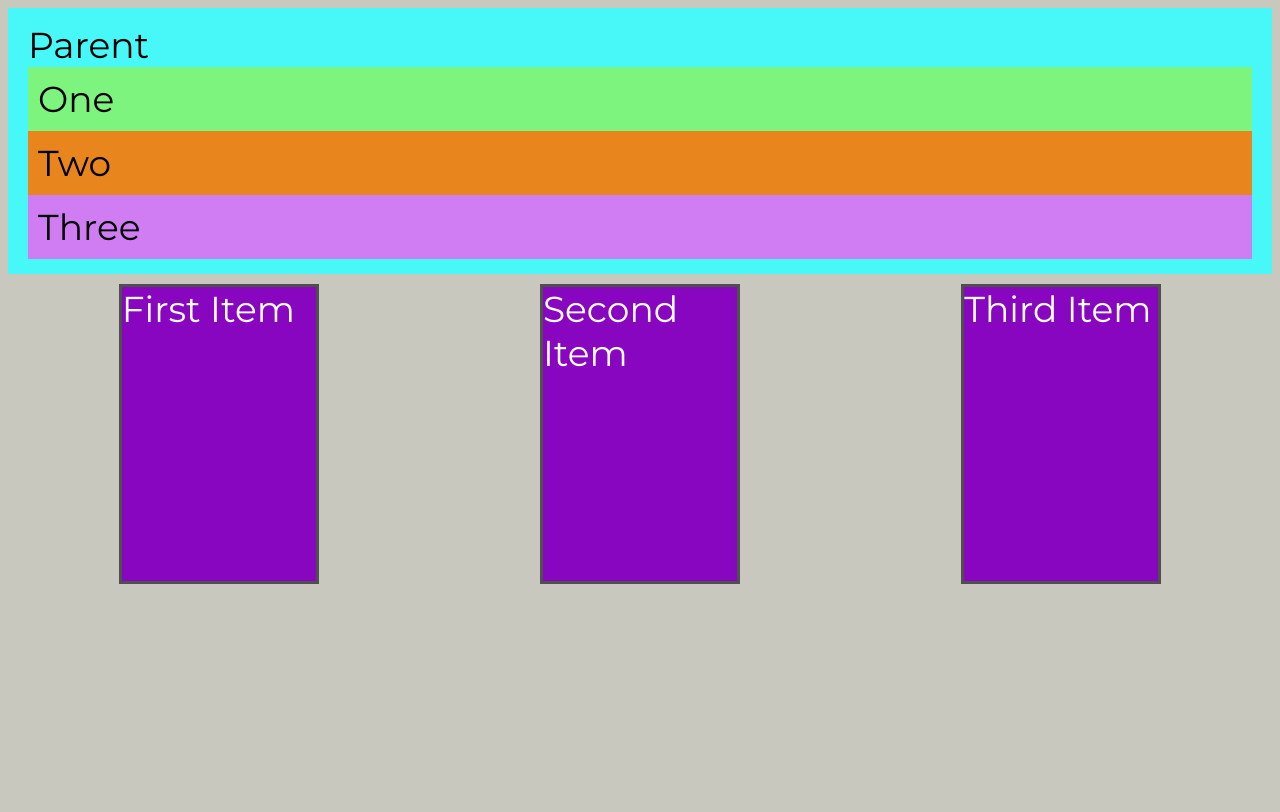
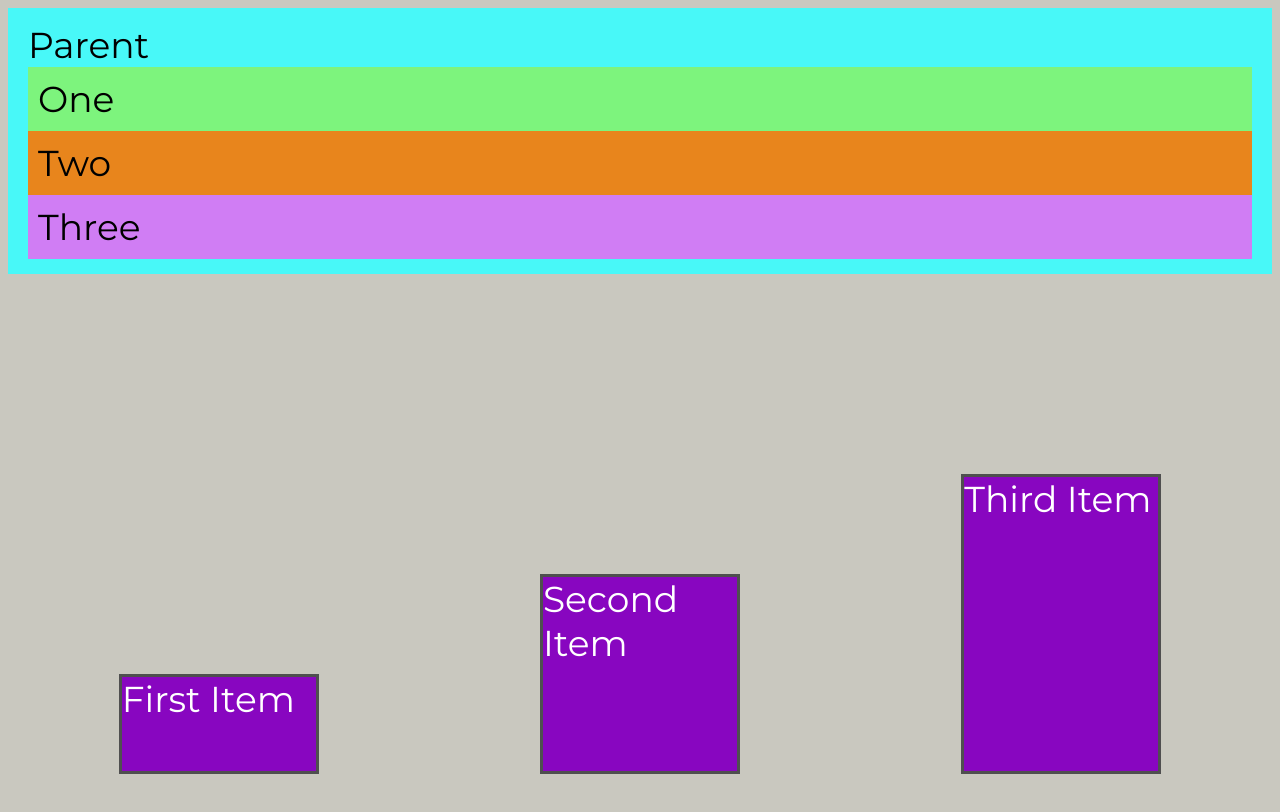
Before and after one commit to TaylorMaDEWotK18/Test, a plain HTML site: page index.html in a window 1280 px wide. Drawn offline with Linux system fonts and the light colour scheme.

Commit message:
Just playing around with the properties

```diff
--- a/style.css
+++ b/style.css
@@ -24,11 +24,12 @@
 
 /* Flexbox Training */
 .flexbox-container {
+	height: 700px;
 	display: flex;
 	flex-wrap: wrap;
 	justify-content: space-around;
-	align-items:stretch;
-	align-content:flex-start;
+	align-items:flex-end;
+	align-content:center;
 }
 .flexbox-item {
 	width: 200px;
```
